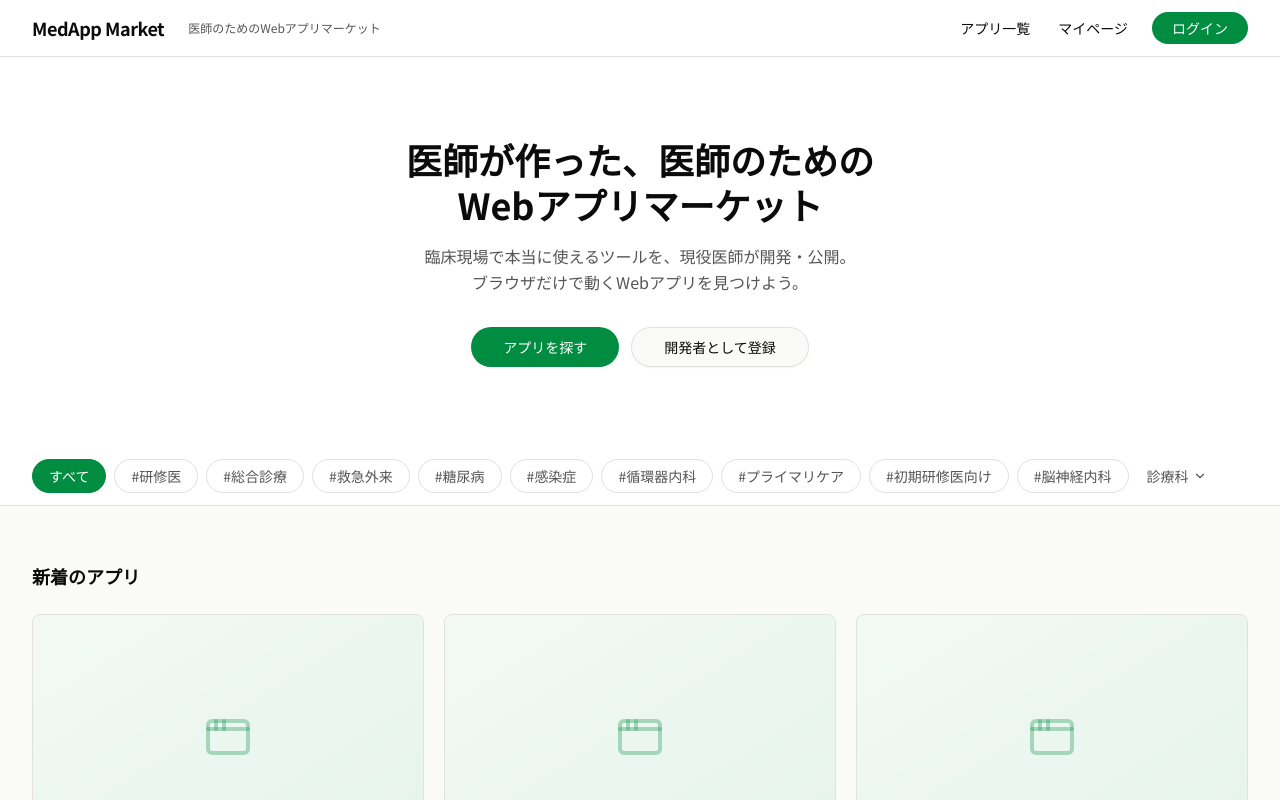
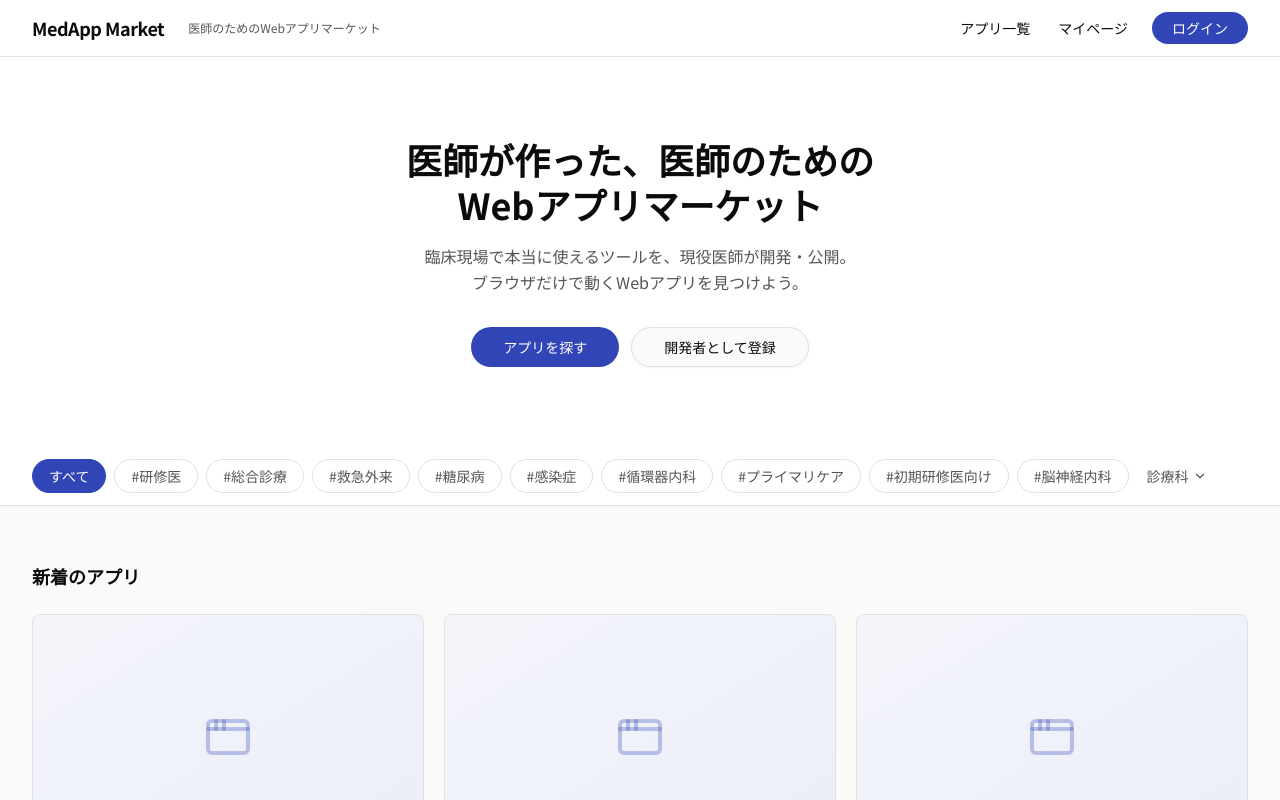
Before and after one commit to iwatatsu2/medapp-market, a Next.js app: page / in a window 1280 px wide. Shown: the top 800 px of the page. Built offline with nearby package versions, Linux system fonts and the light colour scheme.

Commit message:
Change accent color from green to indigo

```diff
--- a/app/globals.css
+++ b/app/globals.css
@@ -10,7 +10,7 @@
   --card-foreground: oklch(0.15 0 0);
   --popover: oklch(1 0 0);
   --popover-foreground: oklch(0.15 0 0);
-  --primary: oklch(0.55 0.17 155);
+  --primary: oklch(0.45 0.18 270);
   --primary-foreground: oklch(1 0 0);
   --secondary: oklch(0.96 0.01 90);
   --secondary-foreground: oklch(0.2 0 0);
@@ -22,7 +22,7 @@
   --destructive-foreground: oklch(0.98 0 0);
   --border: oklch(0.91 0.005 90);
   --input: oklch(0.95 0.005 90);
-  --ring: oklch(0.55 0.17 155);
+  --ring: oklch(0.45 0.18 270);
   --chart-1: oklch(0.646 0.222 41.116);
   --chart-2: oklch(0.6 0.118 184.704);
   --chart-3: oklch(0.398 0.07 227.392);
@@ -31,12 +31,12 @@
   --radius: 0.5rem;
   --sidebar: oklch(0.97 0.005 90);
   --sidebar-foreground: oklch(0.15 0 0);
-  --sidebar-primary: oklch(0.55 0.17 155);
+  --sidebar-primary: oklch(0.45 0.18 270);
   --sidebar-primary-foreground: oklch(1 0 0);
   --sidebar-accent: oklch(0.95 0.01 90);
   --sidebar-accent-foreground: oklch(0.2 0 0);
   --sidebar-border: oklch(0.91 0.005 90);
-  --sidebar-ring: oklch(0.55 0.17 155);
+  --sidebar-ring: oklch(0.45 0.18 270);
 }
 
 @theme inline {
```
